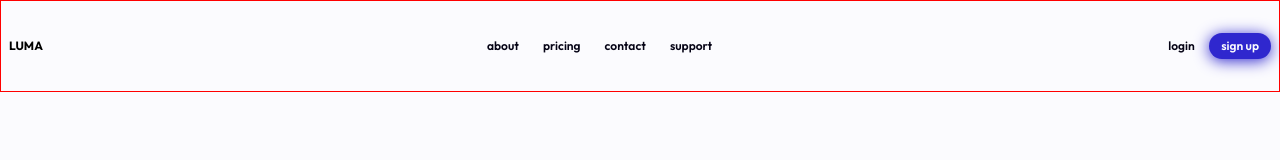
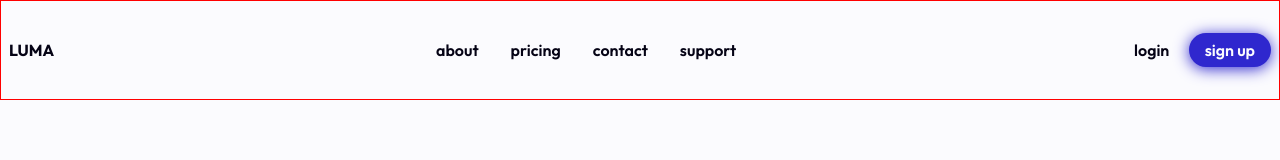
Before and after one commit to rbrickmn/luma-ai-site, a website built with Vite: page index.html in a window 1280 px wide. Built offline with nearby package versions, Linux system fonts and the light colour scheme.

Commit message:
Update header sizes

```diff
--- a/index.html
+++ b/index.html
@@ -36,6 +36,8 @@
           sign up
         </button>
       </div>
+
+      <svg xmlns="http://www.w3.org/2000/svg" height="24" viewBox="0 -960 960 960" width="24" class="header__bars"><path d="M120-240v-80h720v80H120Zm0-200v-80h720v80H120Zm0-200v-80h720v80H120Z"/></svg>
     </header>
     <script type="module" src="./src/main.js"></script>
   </body>
--- a/styles/components/header.css
+++ b/styles/components/header.css
@@ -5,6 +5,15 @@
   padding-top: 2rem;
   padding-bottom: 2rem;
   font-family: "Outfit", sans-serif;
+}
+
+.header__menu,
+.header__btn__container {
+  display: none;
+}
+
+.header__bars {
+  color: var(--text);
 }
 
 /* xs */
@@ -18,7 +27,7 @@
 /* md */
 @media (min-width: 768px) {
   .header__logo {
-    font-size: var(--size-xs);
+    font-size: var(--size-sm);
     font-weight: bold;
   }
 
@@ -28,31 +37,62 @@
     list-style: none;
     padding: 0;
     gap: 2em;
-    font-size: var(--size-xs);
+    font-size: var(--size-sm);
     font-weight: 600;
   }
 
   .header__link {
     text-decoration: none;
     color: var(--text);
-    transition: color 0.3s;
   }
 
   .header__link:hover {
     color: var(--accent);
+    text-decoration: underline var(--accent) 3px;
+    text-underline-offset: 6px;
   }
 
   .header__btn__container {
-    font-size: var(--size-xs);
+    font-size: var(--size-sm);
+  }
+
+  .header__btn__container {
+    display: initial;
+  }
+
+  .header__bars {
+    display: none;
   }
 }
 
 /* lg */
 @media (min-width: 1024px) {
+  .header__logo {
+    font-size: var(--size-base);
+  }
+
+  .header__menu {
+    font-size: var(--size-base);
+  }
+
+  .header__btn__container {
+    font-size: var(--size-base);
+  }
 }
 
 /* xl */
 @media (min-width: 1280px) {
+  .header__logo {
+    font-size: var(--size-base);
+  }
+
+  .header__menu {
+    font-size: var(--size-base);
+  }
+
+  .header__btn__container {
+    font-size: var(--size-base);
+  }
 }
 
 /* 2xl */
--- a/styles/style.css
+++ b/styles/style.css
@@ -38,6 +38,7 @@ html {
 
 body {
   font-family: "Poppins" sans-serif;
+  color: var(--text);
   background-color: var(--background);
 }
 
```
